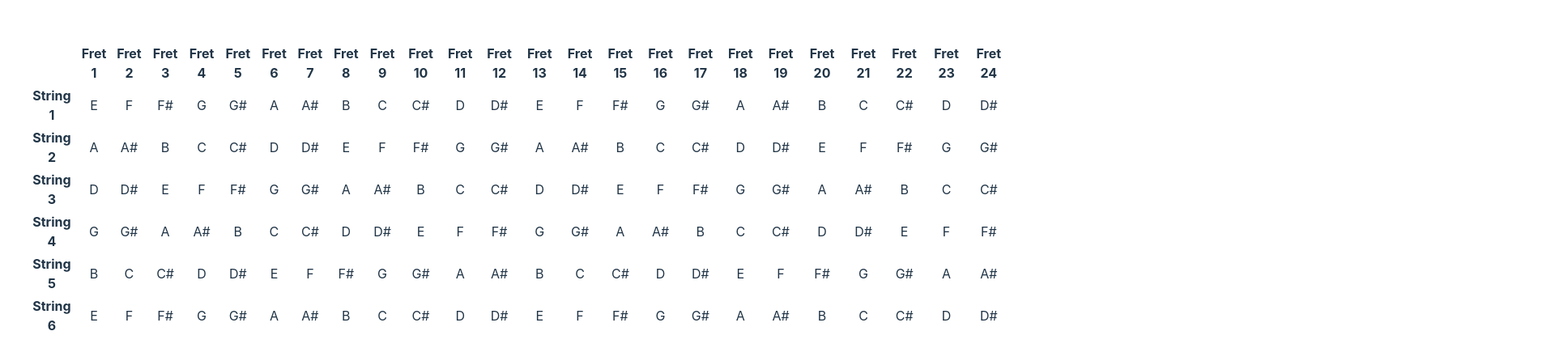
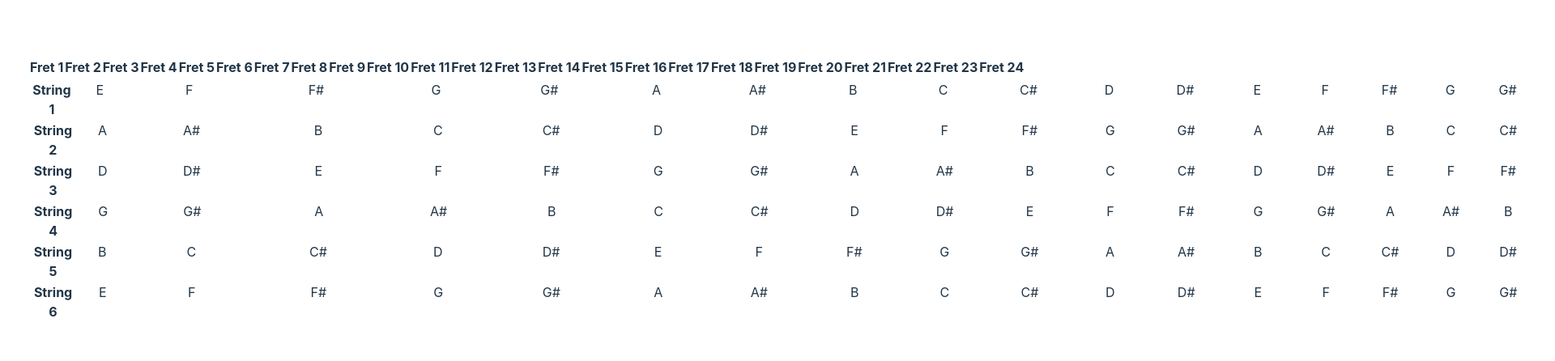
Before and after one commit to toddpress/fretz, a React (Vite) app: page / in a window 1280 px wide. Shown: the part 166-612 px from the top of the page at 81% size, 1920 px wide, since content can reach past the window. Built offline with nearby package versions, Linux system fonts and the light colour scheme.

Commit message:
start adding realistic-ish fret widths

```diff
--- a/src/components/Fretboard/Fret.tsx
+++ b/src/components/Fretboard/Fret.tsx
@@ -1,21 +1,35 @@
-import { Note } from '../../types'
-import { normalizeNoteName } from '../../util'
+import { Note } from "../../types";
+import { normalizeNoteName } from "../../util";
+import { FRET_WIDTHS } from "../../constants";
 
 type FretProps = {
-    fretNumber: number
-    stringNumber: number
-    note: Note
-}
+  fretNumber: number;
+  stringNumber: number;
+  note: Note;
+  [key: string]: any;
+};
 
-export const Fret = ({ fretNumber, stringNumber, note }: FretProps) => {
-    const noteName = normalizeNoteName(note)
+export const Fret = ({
+  fretNumber,
+  stringNumber,
+  note,
+  ...props
+}: FretProps) => {
+  const noteName = normalizeNoteName(note);
   return (
     <td
       headers={`string_${stringNumber} fret_${fretNumber}`}
-            className="note"
+      className='note'
       data-name={noteName}
+      style={{ display: "block", width: `${FRET_WIDTHS[fretNumber] * 4}rem` }}
+      {...props}
     >
-            <span className="name hidden" aria-labelledby={`string_${stringNumber} fret_${fretNumber}`}>{noteName}</span>
+      <span
+        className='name hidden'
+        aria-labelledby={`string_${stringNumber} fret_${fretNumber}`}
+      >
+        {noteName}
+      </span>
     </td>
-    )
-}
+  );
+};
--- a/src/components/Fretboard/String.tsx
+++ b/src/components/Fretboard/String.tsx
@@ -11,14 +11,14 @@ type StringProps = {
 
 const String = ({ stringNumber, notes }: StringProps) => {
     return (
-        <tr>
+        <tr style={{ display: 'flex' }}>
             <th id={`string_${stringNumber}`} scope="row">
                 <span className="sr-only">String {stringNumber}</span>
             </th>
             <For in={notes}>
                 {(note: Note, index: number) => (
                     <Fret
-                        fretNumber={index + 1}
+                        fretNumber={index}
                         stringNumber={stringNumber}
                         note={note}
                     />
--- a/src/components/Fretboard/index.tsx
+++ b/src/components/Fretboard/index.tsx
@@ -18,8 +18,8 @@ export const Fretboard = ({ tuning = STANDARD, fretCount = 24 }: FretboardProps)
     return (
         <table className="neck">
             <thead>
-                <tr>
-                    <th scope="col" role="presentation"></th>
+                <tr style={{ display: 'flex'}}>
+                    <th scope="col" role="presentation" ></th>
                     {frets.map((fret) => {
                         const id = `fret_${fret}`
                         const fretName = `Fret ${fret}`
--- a/src/constants.ts
+++ b/src/constants.ts
@@ -7,3 +7,37 @@ export const DOUBLE_DROP_D: Note[] = ['D', 'A', 'D', 'G', 'B', 'D']
 export const DROP_C: Note[] = ['C', 'G', 'C', 'F', 'A', 'D']
 export const DOUBLE_DROP_C: Note[] = ['C', 'G', 'C', 'F', 'A', 'C']
 export const OPEN_D: Note[] = ['D', 'A', 'D', 'F#', 'A', 'D']
+
+export const FRET_WIDTHS = [
+  0.9,
+  2.5,
+  2.3596857817042336,
+  2.2272467953508484,
+  2.1022410381342866,
+  1.9842513149602499,
+  1.8728838460958521,
+  1.7677669529663693,
+  1.6685498177125433,
+  1.5749013123685918,
+  1.486508893753402,
+  1.4030775603867167,
+  1.3243288679491196,
+  1.2500000000000004,
+  1.1798428908521172,
+  1.1136233976754246,
+  1.0511205190671438,
+  0.9921256574801252,
+  0.9364419230479265,
+  0.8838834764831849,
+  0.834274908856272,
+  0.7874506561842963,
+  0.7432544468767012,
+  0.7015387801933587,
+  0.66216443397456,
+  0.6250000000000006,
+  0.589921445426059,
+  0.5568116988377125,
+  0.525560259533572,
+  0.4960628287400628,
+  0.4682209615239634
+]
```
Also changed, not shown: 1 other file (tests, documents, lock files or other folders). Lines whose indentation alone changed are shown as unchanged.
